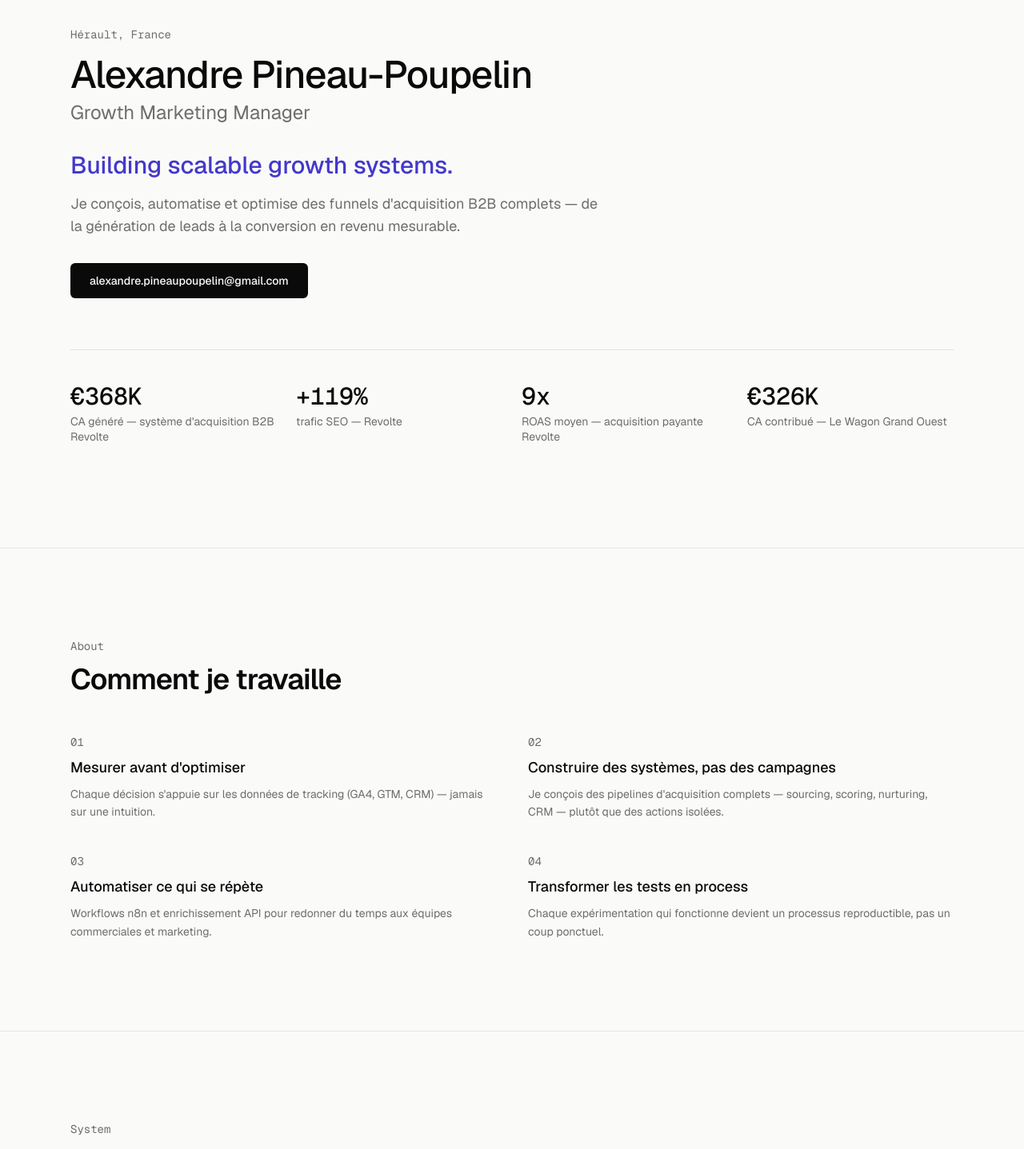
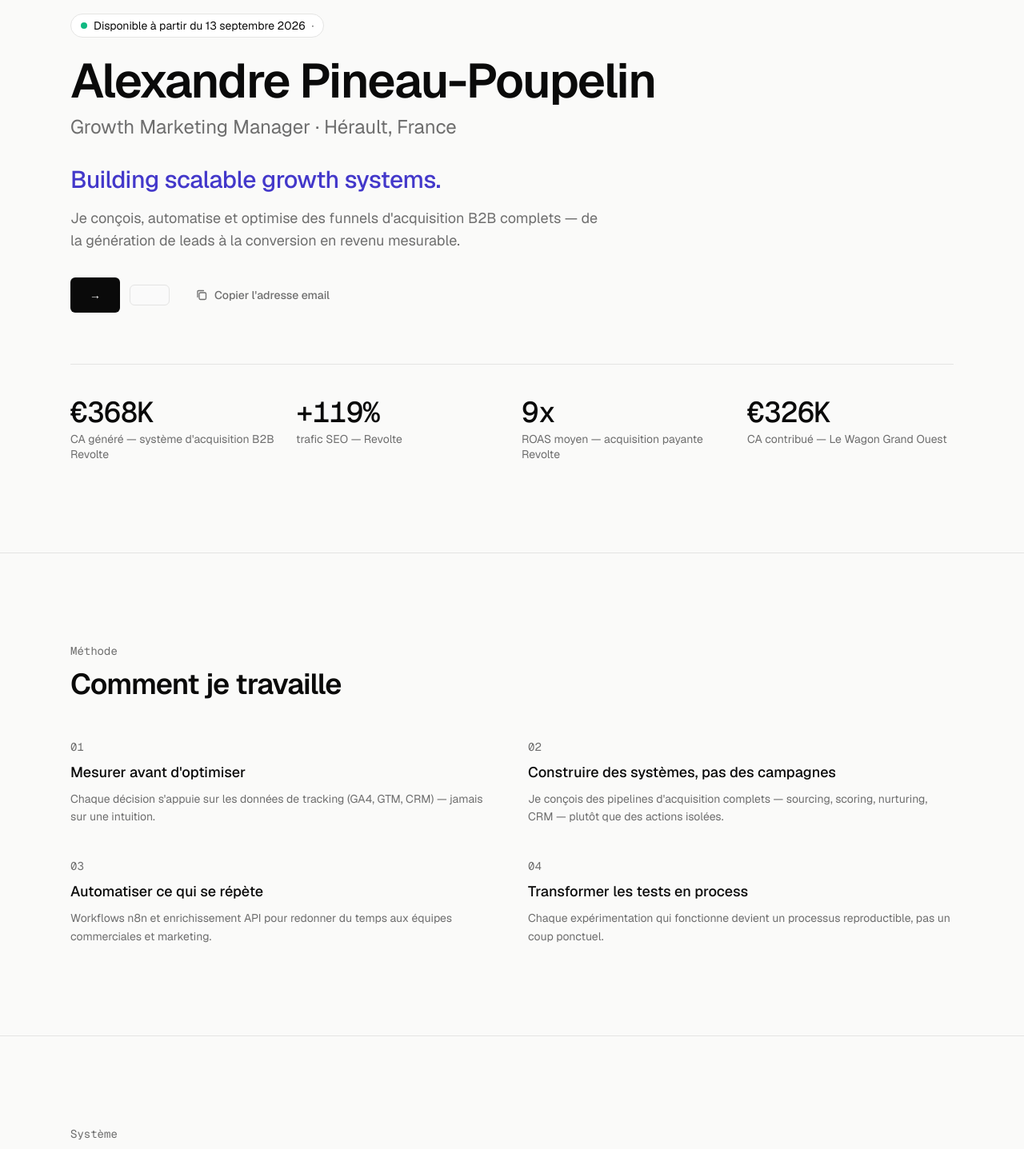
Before and after one commit to Alexandre-Pineau-Poupelin/alex-growth, a Next.js app: page / in a window 1280 px wide. Shown: the part 160-1597 px from the top of the page at 80% size. Built offline with nearby package versions, Linux system fonts and the light colour scheme; no server answers.

Commit message:
Améliorations design (6/8) : sections

```diff
--- a/components/sections/CaseStudies.tsx
+++ b/components/sections/CaseStudies.tsx
@@ -9,8 +9,8 @@ export function CaseStudies() {
       <div className="mx-auto max-w-content px-6 py-20 sm:py-28">
         <Reveal>
           <SectionHeading
-            eyebrow="Selected work"
-            title="Case Studies"
+            eyebrow="Travaux choisis"
+            title="Études de cas"
             description="Trois façons dont j'ai résolu un problème d'acquisition ou de conversion — un résultat mesuré, un résultat qualitatif assumé, et une initiative stratégique en cours."
           />
         </Reveal>
--- a/components/sections/Education.tsx
+++ b/components/sections/Education.tsx
@@ -7,7 +7,7 @@ export function Education() {
     <section id="education" className="scroll-mt-16 border-b border-border">
       <div className="mx-auto max-w-content px-6 py-20 sm:py-28">
         <Reveal>
-          <SectionHeading eyebrow="Background" title="Formation" />
+          <SectionHeading eyebrow="Diplômes" title="Formation" />
         </Reveal>
 
         <ol className="mt-12 space-y-6">
--- a/components/sections/Experience.tsx
+++ b/components/sections/Experience.tsx
@@ -8,9 +8,9 @@ export function Experience() {
       <div className="mx-auto max-w-content px-6 py-20 sm:py-28">
         <Reveal>
           <SectionHeading
-            eyebrow="Timeline"
-            title="Experience"
-            description="Le détail de Revolte est dans les Case Studies ci-dessus. Le reste du parcours, en bref."
+            eyebrow="Parcours"
+            title="Expérience"
+            description="Du copywriting au growth : chaque poste a ajouté une brique au système."
           />
         </Reveal>
 
@@ -23,6 +23,14 @@ export function Experience() {
               <p className="mt-2 max-w-prose text-sm leading-relaxed text-muted">
                 {entry.highlight}
               </p>
+              {entry.detailHref ? (
+                <a
+                  href={entry.detailHref}
+                  className="mt-2 inline-flex items-center gap-1 text-sm font-medium text-fg underline decoration-border underline-offset-4 transition-colors hover:text-accent hover:decoration-accent"
+                >
+                  Voir les études de cas <span aria-hidden="true">↑</span>
+                </a>
+              ) : null}
             </Reveal>
           ))}
         </ol>
--- a/components/sections/Experiments.tsx
+++ b/components/sections/Experiments.tsx
@@ -9,13 +9,13 @@ export function Experiments() {
       <div className="mx-auto max-w-content px-6 py-20 sm:py-28">
         <Reveal>
           <SectionHeading
-            eyebrow="Secondary work"
-            title="Experiments"
+            eyebrow="Travaux annexes"
+            title="Expérimentations"
             description="Travaux plus courts, en support des systèmes présentés plus haut."
           />
         </Reveal>
 
-        <div className="mt-12 grid gap-6 sm:grid-cols-2 lg:grid-cols-3">
+        <ul className="mt-12 grid gap-6 sm:grid-cols-2 lg:grid-cols-3">
           {experiments.map((project, i) => (
             <Reveal
               key={project.title}
@@ -32,7 +32,7 @@ export function Experiments() {
               </div>
             </Reveal>
           ))}
-        </div>
+        </ul>
       </div>
     </section>
   );
--- a/components/sections/Hero.tsx
+++ b/components/sections/Hero.tsx
@@ -1,21 +1,29 @@
 import { hero, proofStrip, siteConfig } from "@/data/content";
 import { Reveal } from "@/components/ui/Reveal";
 import { Button } from "@/components/ui/Button";
+import { CopyEmailButton } from "@/components/ui/CopyEmailButton";
 
 export function Hero() {
   return (
     <section id="top" className="scroll-mt-16 border-b border-border">
-      <div className="mx-auto max-w-content px-6 py-24 sm:py-32">
+      <div className="mx-auto max-w-content px-6 py-20 sm:py-28">
         <Reveal>
-          <p className="font-mono text-sm text-muted">{siteConfig.location}</p>
-          <h1 className="mt-4 text-4xl font-medium tracking-tight text-fg sm:text-5xl">
+          {/* Disponibilité en tête : c'est la première question d'un recruteur. */}
+          <p className="inline-flex items-center gap-2 rounded-full border border-border bg-surface px-3 py-1 text-sm text-fg">
+            <span aria-hidden="true" className="h-2 w-2 rounded-full bg-emerald-500" />
+            {siteConfig.availability}
+            <span className="hidden text-muted sm:inline">· {siteConfig.availabilityDetail}</span>
+          </p>
+          <h1 className="mt-6 text-4xl font-semibold leading-[1.05] tracking-[-0.03em] text-fg sm:text-6xl">
             {siteConfig.name}
           </h1>
-          <p className="mt-2 text-xl text-muted sm:text-2xl">{hero.eyebrow}</p>
+          <p className="mt-3 text-xl text-muted sm:text-2xl">
+            {hero.eyebrow} <span aria-hidden="true">·</span> {siteConfig.location}
+          </p>
         </Reveal>
 
-        <Reveal delay={0.1}>
-          <p className="mt-8 max-w-prose text-2xl font-medium leading-snug text-accent sm:text-3xl">
+        <Reveal delay={0.08}>
+          <p className="mt-8 max-w-prose text-2xl font-medium leading-snug tracking-[-0.015em] text-accent sm:text-3xl">
             {hero.tagline}
           </p>
           <p className="mt-4 max-w-prose text-base leading-relaxed text-muted sm:text-lg">
@@ -23,23 +31,32 @@ export function Hero() {
           </p>
         </Reveal>
 
-        <Reveal delay={0.2}>
-          <div className="mt-8">
-            <Button href={`mailto:${siteConfig.email}`} className="px-6 py-3">
-              {hero.ctaLabel}
+        <Reveal delay={0.16}>
+          <div className="mt-8 flex flex-wrap items-center gap-3">
+            <Button
+              href={siteConfig.calendly}
+              target="_blank"
+              rel="noreferrer noopener"
+              className="px-6 py-3"
+            >
+              {hero.primaryCta}
+              <span aria-hidden="true">→</span>
             </Button>
+            <Button href={`mailto:${siteConfig.email}`} variant="outline" className="px-6 py-3">
+              {hero.secondaryCta}
+            </Button>
+            <CopyEmailButton email={siteConfig.email} className="-ml-3 px-3 py-3 text-muted sm:ml-0" />
           </div>
         </Reveal>
 
-        <Reveal delay={0.3}>
+        <Reveal delay={0.24}>
           <dl className="mt-16 grid grid-cols-2 gap-x-6 gap-y-8 border-t border-border pt-10 sm:grid-cols-4">
             {proofStrip.map((stat) => (
-              <div key={stat.label}>
-                <dt className="sr-only">{stat.label}</dt>
-                <dd className="font-mono text-2xl font-medium text-fg sm:text-3xl">
+              <div key={stat.label} className="flex flex-col">
+                <dt className="mt-1 text-sm leading-snug text-muted">{stat.label}</dt>
+                <dd className="order-first font-mono text-3xl font-medium tabular-nums tracking-[-0.02em] text-fg sm:text-4xl">
                   {stat.value}
                 </dd>
-                <p className="mt-1 text-sm leading-snug text-muted">{stat.label}</p>
               </div>
             ))}
           </dl>
--- a/components/sections/HowIWork.tsx
+++ b/components/sections/HowIWork.tsx
@@ -7,7 +7,7 @@ export function HowIWork() {
     <section id="about" className="scroll-mt-16 border-b border-border">
       <div className="mx-auto max-w-content px-6 py-20 sm:py-28">
         <Reveal>
-          <SectionHeading eyebrow="About" title="Comment je travaille" />
+          <SectionHeading eyebrow="Méthode" title="Comment je travaille" />
         </Reveal>
 
         <ul className="mt-12 grid gap-10 sm:grid-cols-2">
--- a/components/sections/Skills.tsx
+++ b/components/sections/Skills.tsx
@@ -7,7 +7,7 @@ export function Skills() {
     <section id="skills" className="scroll-mt-16 border-b border-border">
       <div className="mx-auto max-w-content px-6 py-20 sm:py-28">
         <Reveal>
-          <SectionHeading eyebrow="Capabilities" title="Compétences" />
+          <SectionHeading eyebrow="Savoir-faire" title="Compétences" />
         </Reveal>
 
         <div className="mt-12 grid gap-10 sm:grid-cols-2 lg:grid-cols-4">
--- a/components/sections/Stack.tsx
+++ b/components/sections/Stack.tsx
@@ -8,7 +8,7 @@ export function Stack() {
     <section id="stack" className="scroll-mt-16 border-b border-border">
       <div className="mx-auto max-w-content px-6 py-20 sm:py-28">
         <Reveal>
-          <SectionHeading eyebrow="Tools" title="Stack & outils" />
+          <SectionHeading eyebrow="Outils" title="Stack & outils" />
         </Reveal>
 
         <div className="mt-12 grid gap-10 sm:grid-cols-3">
--- a/components/sections/SystemDiagram.tsx
+++ b/components/sections/SystemDiagram.tsx
@@ -8,7 +8,7 @@ export function SystemDiagram() {
       <div className="mx-auto max-w-content px-6 py-20 sm:py-28">
         <Reveal>
           <SectionHeading
-            eyebrow="System"
+            eyebrow="Système"
             title={systemPipeline.title}
             description={systemPipeline.description}
           />
@@ -21,11 +21,12 @@ export function SystemDiagram() {
           >
             {systemPipeline.steps.map((step, i) => (
               <li key={step} className="flex items-center gap-3">
-                <span className="rounded-md border border-border bg-surface px-4 py-2.5 font-mono text-sm text-fg">
+                <span className="inline-flex items-center gap-1.5 rounded-md border border-border bg-surface px-4 py-2.5 font-mono text-sm text-fg">
+                  <span className="text-muted sm:hidden">{i + 1}.</span>
                   {step}
                 </span>
                 {i < systemPipeline.steps.length - 1 ? (
-                  <span aria-hidden="true" className="text-muted">
+                  <span aria-hidden="true" className="hidden text-muted sm:inline">
                     →
                   </span>
                 ) : null}
```
Also changed, not shown: components/sections/Contact.tsx (+29 -11 lines).
